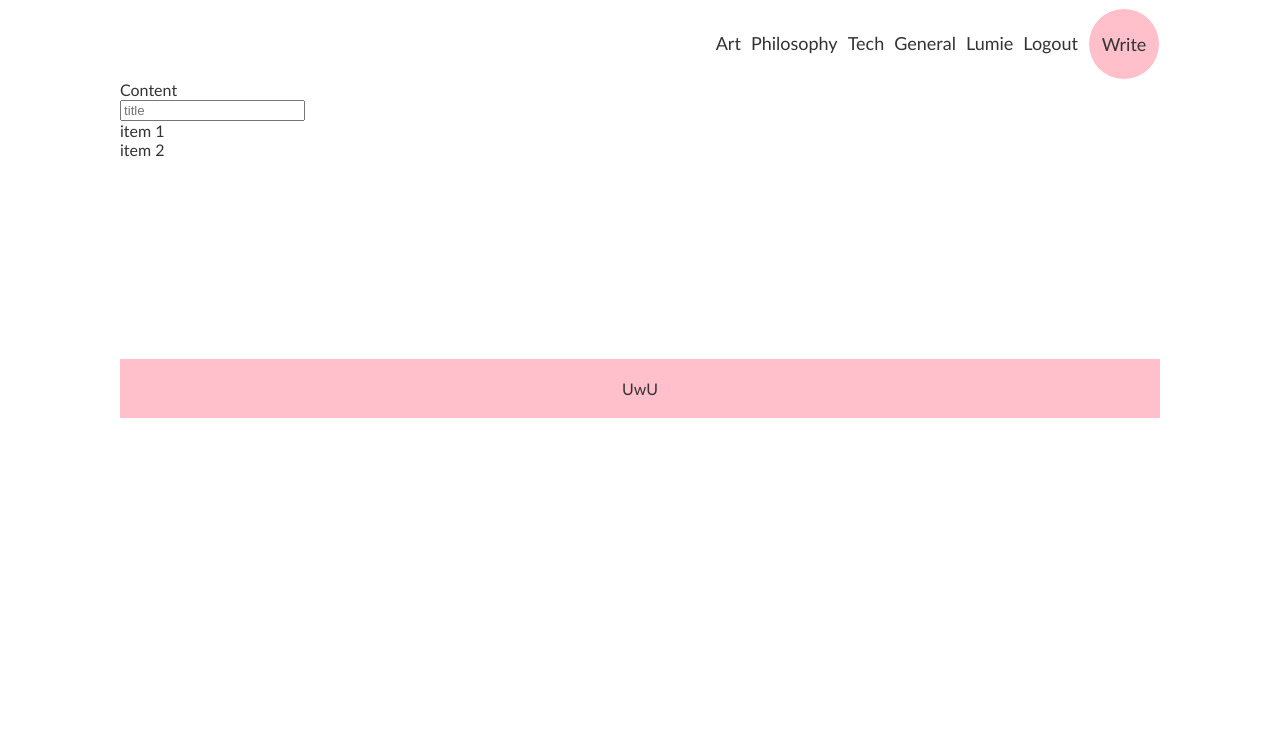
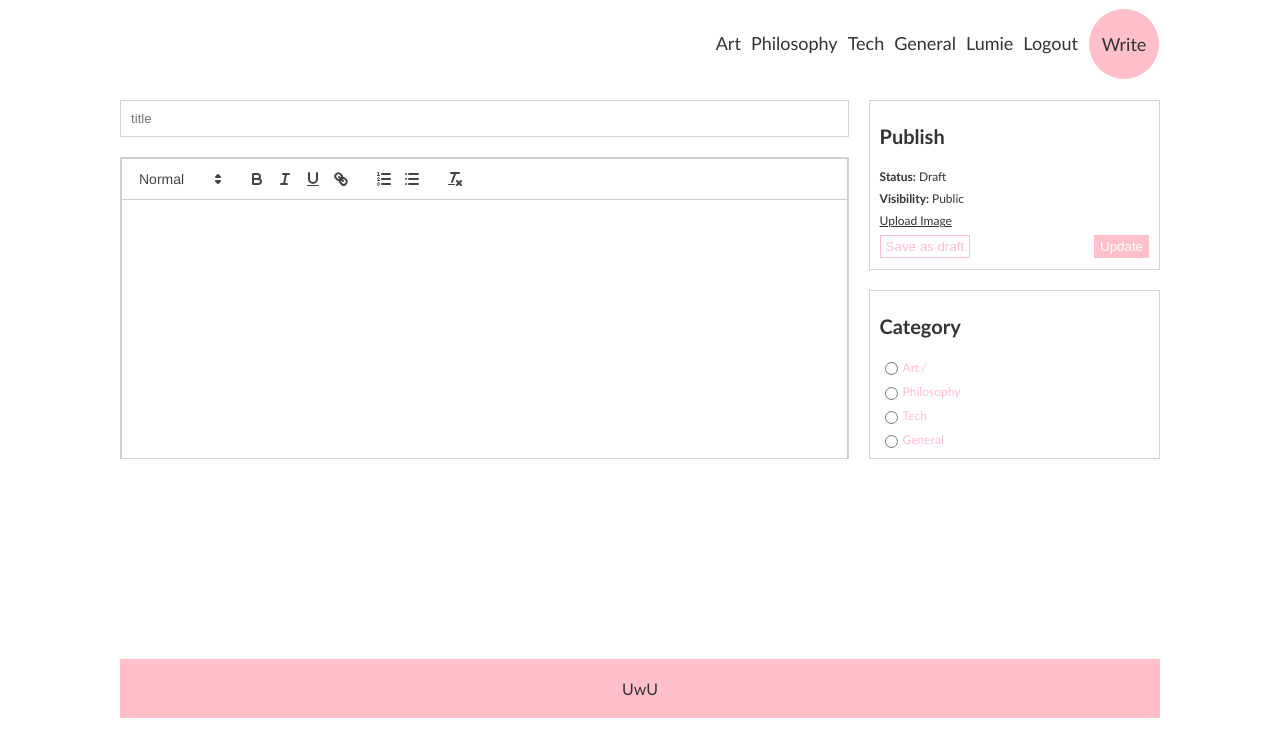
Before and after one commit to lumin3t/Blog-App, a React (Vite) app in the folder client/: page /write in a window 1280 px wide. Shown: the top 756 px of the page. Built offline with nearby package versions, Linux system fonts and the light colour scheme.

Commit message:
Frontend done :D

```diff
--- a/client/package.json
+++ b/client/package.json
@@ -10,8 +10,9 @@
     "preview": "vite preview"
   },
   "dependencies": {
-    "react": "^19.0.0",
-    "react-dom": "^19.0.0",
+    "react": "^18.3.1",
+    "react-dom": "^18.3.1",
+    "react-quill": "^2.0.0",
     "react-router-dom": "^7.2.0",
     "sass": "^1.85.0"
   },
--- a/client/src/pages/Single.jsx
+++ b/client/src/pages/Single.jsx
@@ -10,7 +10,6 @@ function Single() {
           <img src="https://external-content.duckduckgo.com/iu/?u=https://tse3.mm.bing.net/th?id%3DOIP.U_VJuupQohwnzXcKMztqWgHaEo%26pid%3DApi&f=1&ipt=b3044f9604f0f67dff0b300df3bfa6bfbab445486f06ba01d59fa3710a04fa41&ipo=images"></img>
           <div className="user">
             <img src="https://external-content.duckduckgo.com/iu/?u=https://tse3.mm.bing.net/th?id%3DOIP.U_VJuupQohwnzXcKMztqWgHaEo%26pid%3DApi&f=1&ipt=b3044f9604f0f67dff0b300df3bfa6bfbab445486f06ba01d59fa3710a04fa41&ipo=images"></img>
-          </div>
             <div className="info">
               <span>John</span>
               <p>Posted 2 days ago</p>
@@ -21,13 +20,28 @@ function Single() {
               </Link>
               <div className="icons">D</div>
             </div>
-          <h1>lkfy osduiyf sydf lsduf</h1>
+          </div>
+          <h1>What in the test title?!</h1>
           <p>
-            akuyd kasyt dita isdty aksudy iuas65dc76riw79 iw6teyoyq867er
-            yqwnoe76ti
-            qwiue76itufgqwvhjeiutiqfjwgvhjeiu7968qtwfgvejiu87q968wrytefhgvhjiqu8w7
-            q 7qywleup9qowygehq8w7yetgqlwie0qygwenq7wygehqnw7egyqw8 iia7ty
-            dawue706qtfwvhei nbw6 ftevhbawt6
+            o not repeat yourself (DRY), it is better to create a .flexContainer
+            class in CSS, because here we have lots of elements with display:
+            flex, justify-content: center and align-items: center. Also, the
+            effect for the post image doesnt have to be made with pseudoelement,
+            it is easier to do this with just box-shadow. 24 Reply 5 replies
+            @amaurimdsantos 2 years ago Thank you for your videos. Im following
+            your tutorials and I have started looking for a job because Im
+            confident now. Wish me luck. 1 Reply @LuisVargas616 2 years ago oh
+            man I cant believe this is good and wrong in so many ways! Lama Dev
+            doesnt answer any comment or question. The main folder has been
+            updated or replaced with something new. If you follow alongside you
+            will face frustration when connecting the client to the api. 2 Reply
+            @iUniverse 2 years ago If you dont mind, can you make a fullstack
+            tutorial that includes react, redux, and saga? Nonetheless, thank
+            you very much for this great tutorial. 16 Reply @innabulatova4853 1
+            year ago Thank you for this wonderful tutorial. It is a great start!
+            Ive been doing either front-end or back-end projects, but now I see
+            how it all works together. I had a bit of trouble with the database
+            (because I have never learned about it), but pushed through anyways.
           </p>
         </div>
         <Menu />
--- a/client/src/pages/Write.jsx
+++ b/client/src/pages/Write.jsx
@@ -1,13 +1,63 @@
-//import React from "react";
-
+import { useState } from "react";
+import ReactQuill from "react-quill";
+import "react-quill/dist/quill.snow.css";
 function Write() {
+  const [value, setValue] = useState("");
   return (
-    <div className="write">
-      <div className="content">Content</div>
-      <input placeholder="title"></input>
+    <div className="add">
+      <div className="content">
+        <input placeholder="title"></input>
+        <div className="editorContainer">
+          <ReactQuill
+            className="editor"
+            theme="snow"
+            value={value}
+            onChange={setValue}
+          ></ReactQuill>
+        </div>
+      </div>
       <div className="menu">
-        <div className="item">item 1</div>
-        <div className="item">item 2</div>
+        <div className="item">
+          <h1>Publish</h1>
+          <span>
+            <b>Status: </b> Draft
+          </span>
+          <span>
+            <b>Visibility: </b> Public
+          </span>
+          <input
+            style={{ display: "none" }}
+            type="file"
+            id="file"
+            name=""
+          ></input>
+          <label className="file" htmlFor="file">
+            Upload Image
+          </label>
+          <div className="buttons">
+            <button> Save as draft</button>
+            <button>Update</button>
+          </div>
+        </div>
+        <div className="item">
+          <h1>Category</h1>
+          <div className="cat">
+            <input type="radio" name="cat" value="art" id="art"></input>
+            <label htmlFor="art">Art</label>/
+          </div>
+          <div className="cat">
+            <input type="radio" name="cat" value="phil" id="phil"></input>
+            <label htmlFor="phil">Philosophy</label>{" "}
+          </div>
+          <div className="cat">
+            <input type="radio" name="cat" value="tech" id="tech"></input>
+            <label htmlFor="tech">Tech</label>
+          </div>
+          <div className="cat">
+            <input type="radio" name="cat" value="gen" id="gen"></input>
+            <label htmlFor="gen">General</label>{" "}
+          </div>
+        </div>
       </div>
     </div>
   );
--- a/client/src/styles.scss
+++ b/client/src/styles.scss
@@ -165,6 +165,86 @@
         }
       }
     }
+    //WRITE
+
+    .add {
+      margin-top: 20px;
+      display: flex;
+      gap: 20px;
+
+      .content {
+        flex: 5;
+        display: flex;
+        flex-direction: column;
+        gap: 20px;
+
+        input {
+          padding: 10px;
+          border: 1px solid lightgray;
+        }
+
+        .editorContainer {
+          height: 300px;
+          overflow: scroll;
+          border: 1px solid lightgray;
+
+          .editor {
+            height: 100%;
+            border: none;
+          }
+        }
+      }
+
+      .menu {
+        flex: 2;
+        display: flex;
+        flex-direction: column;
+        gap: 20px;
+
+        .item {
+          border: 1px solid lightgray;
+          padding: 10px;
+          flex: 1;
+          display: flex;
+          flex-direction: column;
+          justify-content: space-between;
+          font-size: 12px;
+
+          h1 {
+            font-size: 20px;
+          }
+
+          .file {
+            text-decoration: underline;
+            cursor: pointer;
+          }
+
+          .buttons {
+            display: flex;
+            justify-content: space-between;
+
+            :first-child {
+              cursor: pointer;
+              color: #ffc0cb;
+              background-color: white;
+              border: 1px solid #ffc0cb;
+              padding: 3px 5px;
+            }
+            :last-child {
+              cursor: pointer;
+              color: white;
+              background-color: #ffc0cb;
+              border: 1px solid #ffc0cb;
+              padding: 3px 5px;
+            }
+          }
+
+          .cat {
+            display: flex;
+            align-items: center;
+            gap: 2px;
+            color: #ffc0cb;
+          }
         }
       }
       // SINGLE
@@ -249,18 +329,6 @@
           }
         }
       }
-//WRITE
-.add {
-  margin-top: 20px;
-  display: flex;
-  gap: 20px;
-  .content {
-    flex: 5;
-  }
-  .menu {
-    flex: 2;
-    display: flex;
-    flex-direction: column;
-    gap: 20px;
     }
   }
+}
```
Also changed, not shown: 2 other files (tests, documents, lock files or other folders). Lines whose indentation alone changed are shown as unchanged.
